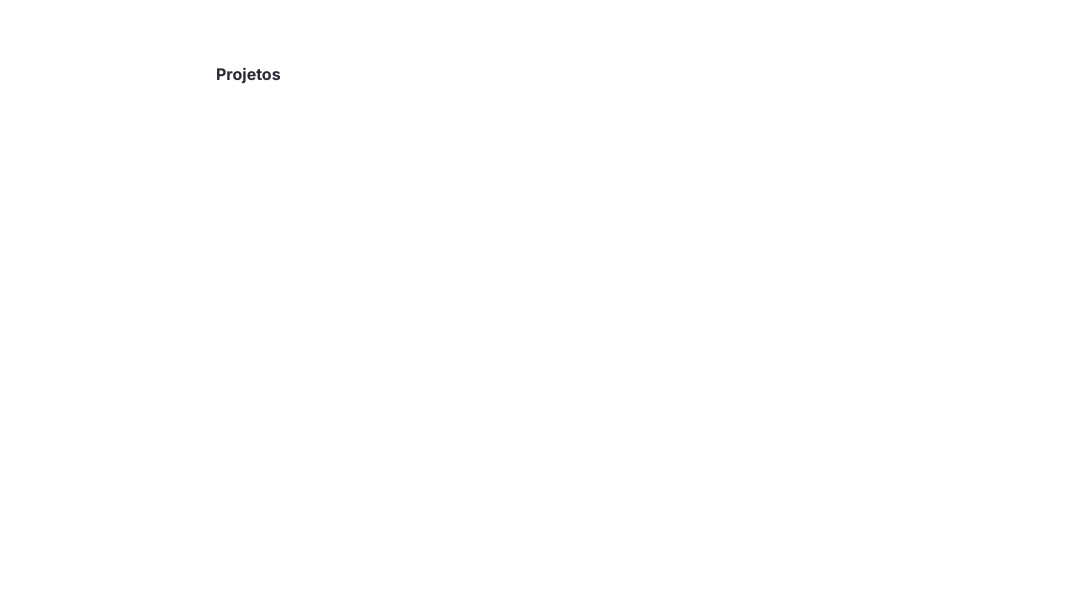
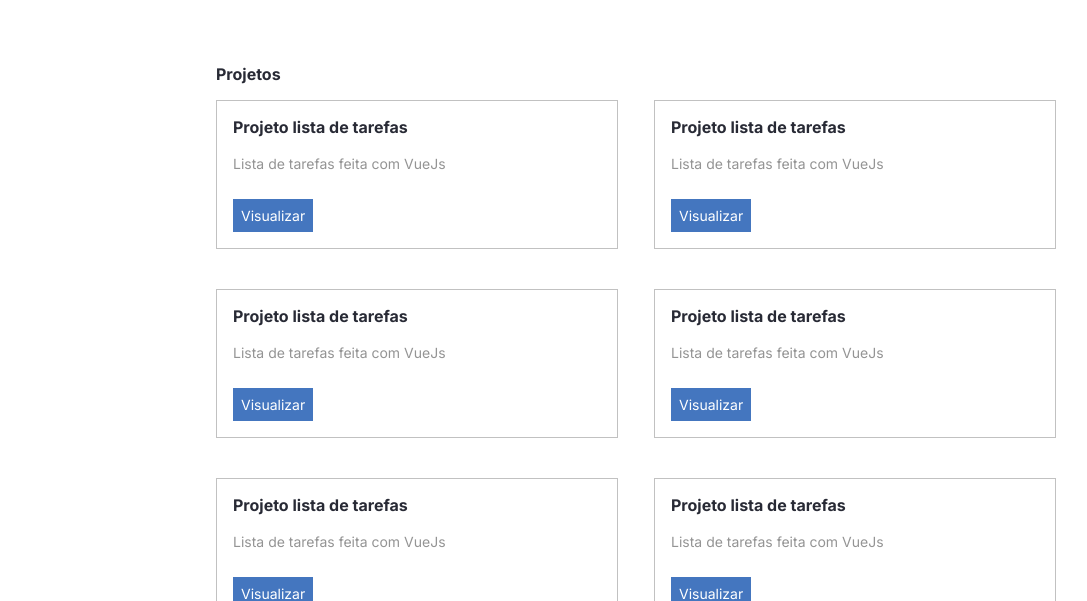
Before and after one commit to oGuilhermeOliveira/portifolioReact, a React (Create React App) app: page / in a window 1280 px wide. Shown: the part 351-952 px from the top of the page, without its empty margins (96-1183 px from the left). Before the commit the page ends 800 px from the top, so only its background shows below. Built offline with nearby package versions, Linux system fonts and the light colour scheme.

Commit message:
criando seção de projetos

```diff
--- /dev/null
+++ b/src/containers/Projeto/index.tsx
@@ -0,0 +1,13 @@
+import Paragrafo from '../../components/paragrafo'
+import Title from '../../components/title'
+import { Card, LinkBotao } from './styles'
+
+const Projeto = () => (
+  <Card>
+    <Title fontSize={16}>Projeto lista de tarefas</Title>
+    <Paragrafo tipo="secundario">Lista de tarefas feita com VueJs</Paragrafo>
+    <LinkBotao>Visualizar</LinkBotao>
+  </Card>
+)
+
+export default Projeto
--- /dev/null
+++ b/src/containers/Projeto/styles.ts
@@ -0,0 +1,16 @@
+import styled from 'styled-components'
+
+export const Card = styled.div`
+  border: 1px solid #c1c1c1;
+  padding: 16px;
+`
+
+export const LinkBotao = styled.a`
+  color: #fff;
+  font-size: 14px;
+  background-color: #4476bf;
+  text-decoration: none;
+  padding: 8px;
+  display: inline-block;
+  margin-top: 24px;
+`
--- a/src/containers/Projetos/index.tsx
+++ b/src/containers/Projetos/index.tsx
@@ -1,8 +1,31 @@
-import Title from '../../components/title'
+import { Titulo } from '../../components/title/styles'
+import Projeto from '../Projeto'
+
+import { Lista } from './styles'
 
 const Projetos = () => (
   <section>
-    <Title fontSize={16}>Projetos</Title>
+    <Titulo fontSize={16}>Projetos</Titulo>
+    <Lista>
+      <li>
+        <Projeto></Projeto>
+      </li>
+      <li>
+        <Projeto></Projeto>
+      </li>
+      <li>
+        <Projeto></Projeto>
+      </li>
+      <li>
+        <Projeto></Projeto>
+      </li>
+      <li>
+        <Projeto></Projeto>
+      </li>
+      <li>
+        <Projeto></Projeto>
+      </li>
+    </Lista>
   </section>
 )
 
--- /dev/null
+++ b/src/containers/Projetos/styles.ts
@@ -0,0 +1,14 @@
+import styled from 'styled-components'
+
+export const Lista = styled.ul`
+  display: grid;
+  grid-template-columns: 1fr 1fr;
+  column-gap: 36px;
+  row-gap: 40px;
+
+  @media (max-width: 768px) {
+    grid-template-columns: 1fr;
+    column-gap: 0;
+    row-gap: 16px;
+  }
+`
--- a/src/styles.ts
+++ b/src/styles.ts
@@ -5,6 +5,7 @@
   margin: 0;
   padding: 0;
   font-family: "Inter", sans-serif;
+  list-style: none;
 }
 
 body {
```
